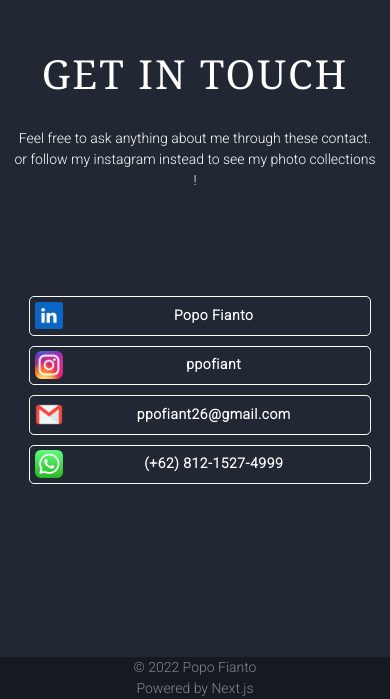
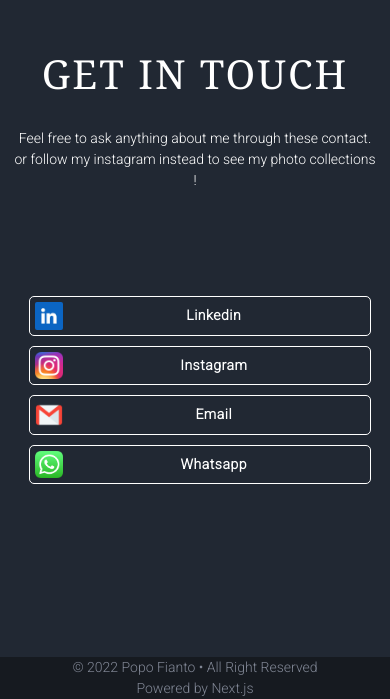
Before and after one commit to ppofiant/MyResume, a Next.js app: page / in a window 390 px wide. Shown: the part 4261-4960 px from the top of the page. Built offline with nearby package versions, Linux system fonts and the light colour scheme.

Commit message:
handle bug responsive

```diff
--- a/pages/contactme.tsx
+++ b/pages/contactme.tsx
@@ -34,18 +34,18 @@ const ContactMePage: React.FunctionComponent<{
                     <h1 className="title-contact">GET IN TOUCH</h1>
                     <p className="text-center title-description">Feel free to ask anything about me through these contact. or follow my instagram instead to see my photo collections !</p>
                 </div>
-                <div className="row mx-0 contact-wrapper" data-aos="zoom-out-up">
+                <div className="row mx-0 contact-wrapper" data-aos="flip-down">
                     <div className="col-lg-6">
-                        <ButtonContact id={'linkedin'} logoSrc="/images/linkedin.png" href="https://www.linkedin.com/in/popo-fianto-25b678198/">Popo Fianto</ButtonContact>
+                        <ButtonContact id={'linkedin'} logoSrc="/images/linkedin.png" href="https://www.linkedin.com/in/popo-fianto-25b678198/">Linkedin</ButtonContact>
                     </div>
                     <div className="col-lg-6">
-                        <ButtonContact id={'instagram'} logoSrc="/images/instagram.png" href="https://instagram.com/ppofiant">ppofiant</ButtonContact>
+                        <ButtonContact id={'instagram'} logoSrc="/images/instagram.png" href="https://instagram.com/ppofiant">Instagram</ButtonContact>
                     </div>
                     <div className="col-lg-6">
-                        <ButtonContact id={'email'} logoSrc="/images/gmail.png" href="mailto:ppofiant26@gmail.com">ppofiant26@gmail.com</ButtonContact>
+                        <ButtonContact id={'email'} logoSrc="/images/gmail.png" href="mailto:ppofiant26@gmail.com">Email</ButtonContact>
                     </div>
                     <div className="col-lg-6">
-                        <ButtonContact id={'whatsapp'} logoSrc="/images/whatsapp.png" href="https://wa.wizard.id/ce580d">(+62) 812-1527-4999</ButtonContact>
+                        <ButtonContact id={'whatsapp'} logoSrc="/images/whatsapp.png" href="https://wa.wizard.id/ce580d">Whatsapp</ButtonContact>
                     </div>
                 </div>
             </div>
--- a/pages/index.tsx
+++ b/pages/index.tsx
@@ -24,7 +24,7 @@ const Home: React.FunctionComponent<{}> = (props) => {
           <div className="container">
             <div className="row mx-auto">
               <p className="copyright col-lg-6">
-                © 2022 Popo Fianto
+                © 2022 Popo Fianto &bull; All Right Reserved
               </p>
               <p className="powered col-lg-6">
                 Powered by Next.js
--- a/styles/style.css
+++ b/styles/style.css
@@ -27,7 +27,6 @@
     font-family: 'Roboto', 'sans-serif';
     background-color: var(--bg-primary);
     color: var(--txt-primary);
-    box-sizing: border-box;
     margin: 0;
     padding: 0;
     width: 100%;
@@ -225,7 +224,7 @@
     .description {
         margin: 75px auto;
         border-left: none;
-        border-bottom: 1px solid #ffffff;
+        border-bottom: 1px solid var(--txt-primary);
         padding-left: 0;
         padding-bottom: 20px;
         text-align: center;
```
